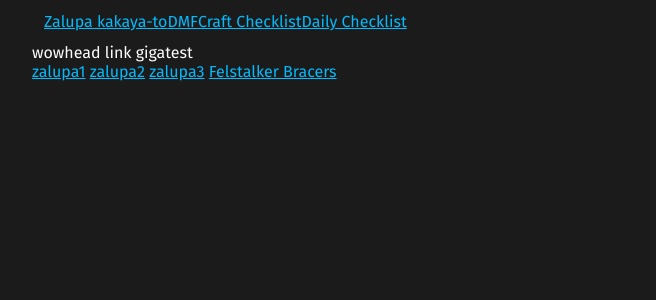
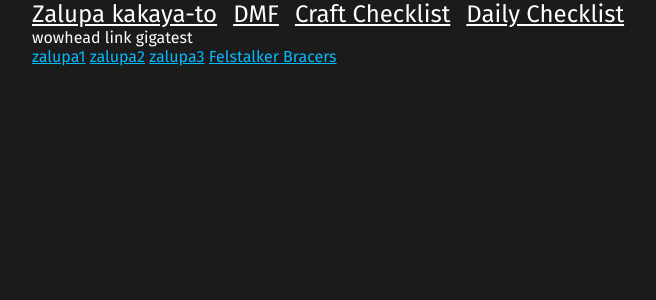
Before and after one commit to ndntmndntm/ndntmndntm.github.io, a Jekyll site: the page built from index.html, in a window 1280 px wide. Shown: the top 300 px of the page, without its empty margins (0-656 px from the left). Built offline with Jekyll 4.4.1, drawn with Linux system fonts in a browser that asks for light colours; a script that is not in the unit is left out.

Commit message:
navbar style

```diff
--- a/css/main.css
+++ b/css/main.css
@@ -117,8 +117,16 @@
     display: flex;
     vertical-align: middle;
     flex-wrap: wrap;
-    padding: 12px;
+    gap: 16px;
 }
+.nav-div > a,
+.nav-div > a:visited,
+.nav-div > a:active {
+    color: var(--main-color);
+    font-size: 24px;
+}
+
+
 
 .gem:has(> input:checked),
 .gem-l {
```
